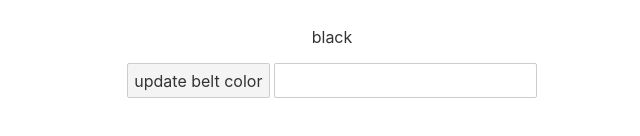
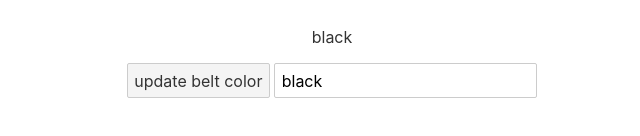
Before and after one commit to sayd17/image-slider-carousel, a Svelte app: page / in a window 1280 px wide. Shown: the part 220-356 px from the top of the page, without its empty margins (308-948 px from the left). Built offline with nearby package versions, Linux system fonts and the light colour scheme.

Commit message:
implement two way binding

```diff
--- a/src/carousels/Practice.svelte
+++ b/src/carousels/Practice.svelte
@@ -3,8 +3,8 @@
     let beltColor = 'black';
 
     const handleClick = () => {
-        // beltColor = 'orange';
-        beltColor = document.getElementById('updateColor').value;
+        beltColor = 'orange';
+        // beltColor = document.getElementById('updateColor').value;
     }
 
     const handleInput = (e) => {
@@ -17,5 +17,5 @@
     <h1>Hello {name}!</h1>
     <p>{beltColor}</p>
     <button on:click={handleClick}>update belt color</button>
-    <input type="text" on:input={handleInput} id="updateColor"/>
+    <input type="text" on:input={handleInput} value={beltColor} id="updateColor"/>
 </div>
```
Also changed, not shown: 1 other file (tests, documents, lock files or other folders).
